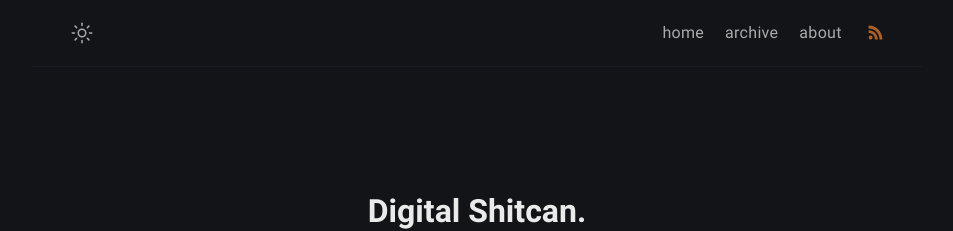
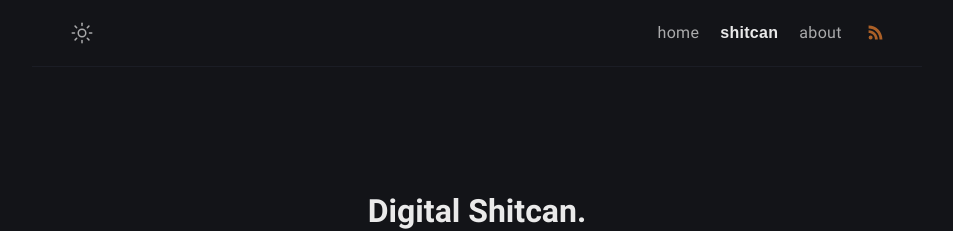
Before and after one commit to imhamzaazam/imhamzaazam.github.io, a Jekyll site: the page built from shitcan.html, in a window 1280 px wide. Shown: the top 231 px of the page, without its empty margins (163-1116 px from the left). Built offline with Jekyll 4.4.1, drawn with Linux system fonts in a browser that asks for light colours.

Commit message:
fix menu

```diff
--- a/_data/menus.yml
+++ b/_data/menus.yml
@@ -2,8 +2,8 @@
   url: /
   external: false
 
-- title: archive
-  url: /archive/
+- title: shitcan
+  url: /shitcan/
   external: false
 
 - title: about
--- a/_includes/footer.html
+++ b/_includes/footer.html
@@ -30,7 +30,7 @@
     gtag("config", "{{ site.google_analytics }}");
   </script>
 {%- endif -%}
-{%- if page.url == '/archive/' -%}
+{%- if page.url == '/shitcan/' -%}
   <script src="/assets/js/search.min.js"></script>
   <script>
     var sjs = SimpleJekyllSearch({
```
Also changed, not shown: shitcan.html (renamed from archive.html).
